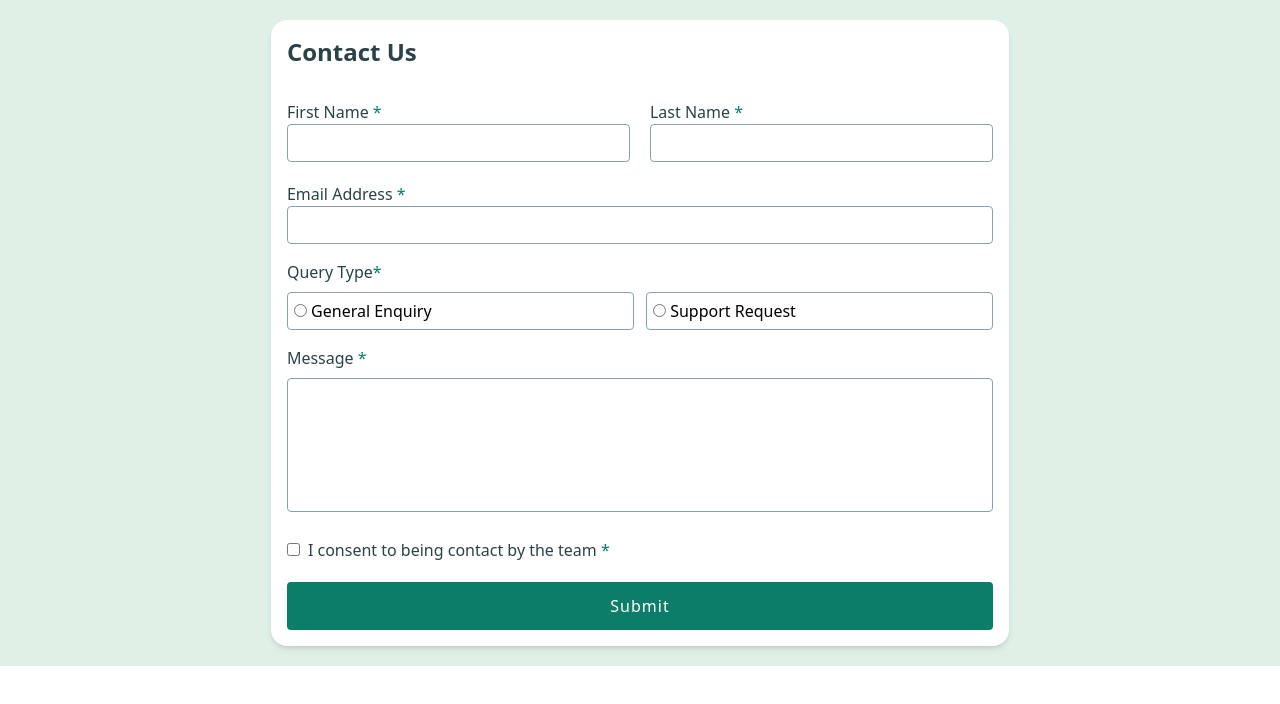
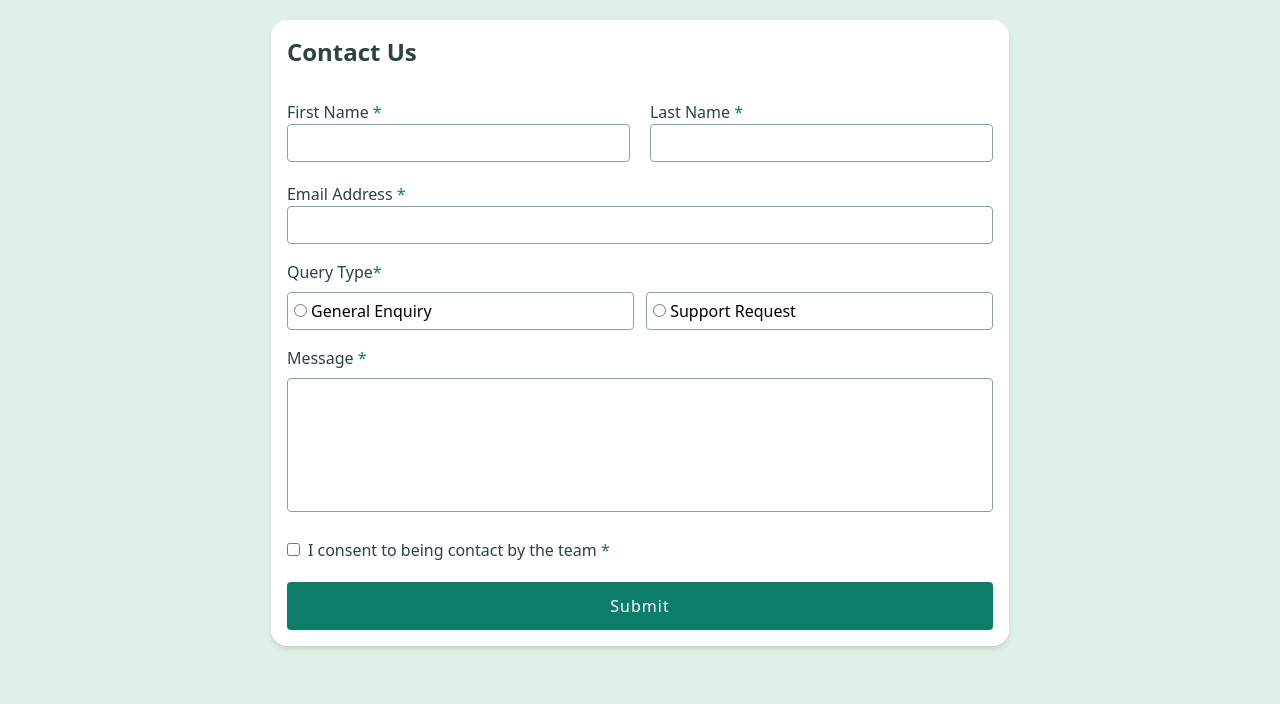
Before and after one commit to Priyanshu-WD/Contact-Form, a website: page index.html in a window 1280 px wide. Drawn offline with Linux system fonts and the light colour scheme.

Commit message:
Update height styling with min-h-screen

```diff
--- a/index.html
+++ b/index.html
@@ -7,8 +7,8 @@
     <title>Contact Form || Frontend Mentor Challenge</title>
     <link rel="stylesheet" href="./css/style.css">
 </head>
-<body class="h-full">
-    <main class="bg-[#dff1e7] h-full">
+<body>
+    <main class="bg-[#dff1e7] min-h-screen">
 <div id="container" class="flex justify-center items-center rounded-2xl text-[white] hidden">
             <div class="flex flex-col justify-center  bg-[#2B4246] p-4 gap-1.5 mt-2 rounded ">
                 <div class="flex gap-1.5">
--- a/js/script.js
+++ b/js/script.js
@@ -53,7 +53,7 @@ form.addEventListener('submit', (e) => {
         // Reload after showing success message
         setTimeout(() => {
             location.reload();
-        }, 1000); // Adjust delay as needed
+        }, 3000); // Adjust delay as needed
     } else {
         document.querySelector("#container").classList.add("hidden");
         submitButton.disabled = false;
```
